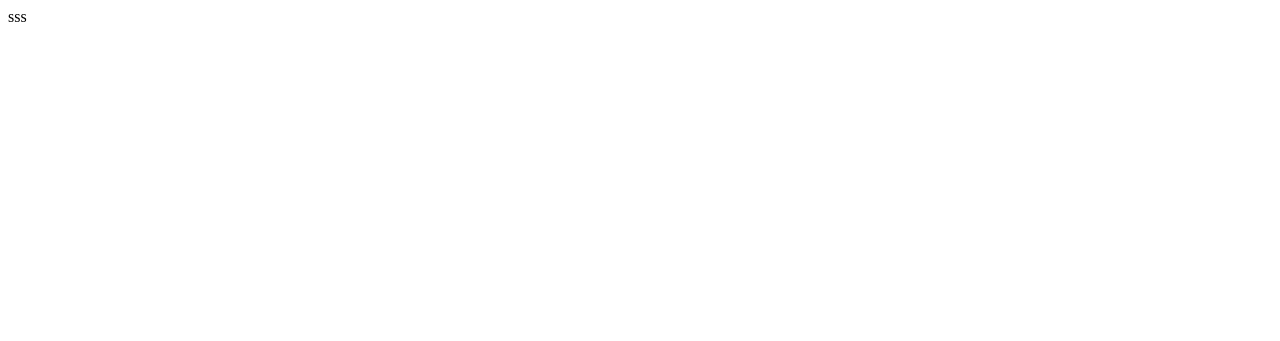
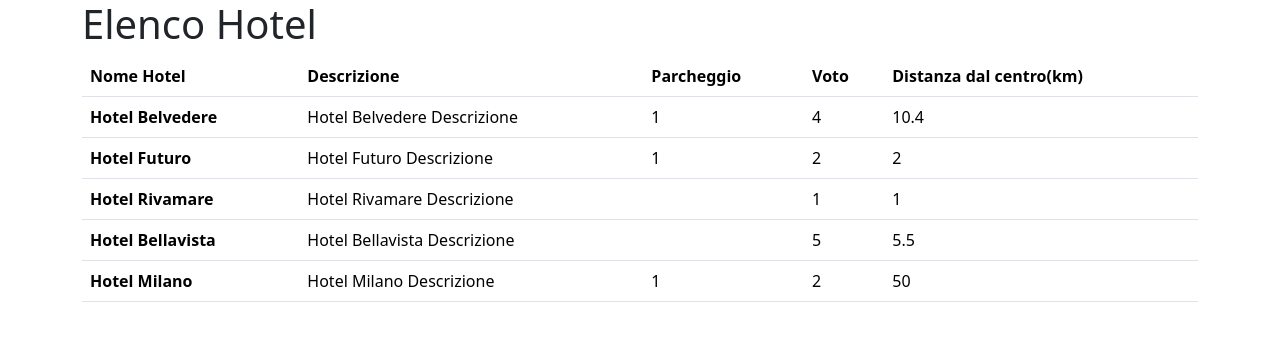
Before and after one commit to GiosciaFra/php-hotel, a PHP site: page / in a window 1280 px wide. Before the commit the part shown is almost empty. Shown: the top 341 px of the page. Run offline with PHP 8.4, Linux system fonts and the light colour scheme.

Commit message:
Stampato in pagina i datie 'abbozzato' tabella

```diff
--- a/index.php
+++ b/index.php
@@ -1,3 +1,47 @@
+<?php
+
+$hotels = [
+
+    [
+        'name' => 'Hotel Belvedere',
+        'description' => 'Hotel Belvedere Descrizione',
+        'parking' => true,
+        'vote' => 4,
+        'distance_to_center' => 10.4
+    ],
+    [
+        'name' => 'Hotel Futuro',
+        'description' => 'Hotel Futuro Descrizione',
+        'parking' => true,
+        'vote' => 2,
+        'distance_to_center' => 2
+    ],
+    [
+        'name' => 'Hotel Rivamare',
+        'description' => 'Hotel Rivamare Descrizione',
+        'parking' => false,
+        'vote' => 1,
+        'distance_to_center' => 1
+    ],
+    [
+        'name' => 'Hotel Bellavista',
+        'description' => 'Hotel Bellavista Descrizione',
+        'parking' => false,
+        'vote' => 5,
+        'distance_to_center' => 5.5
+    ],
+    [
+        'name' => 'Hotel Milano',
+        'description' => 'Hotel Milano Descrizione',
+        'parking' => true,
+        'vote' => 2,
+        'distance_to_center' => 50
+    ],
+
+];
+
+?>
+
 <!DOCTYPE html>
 <html lang="en">
 
@@ -5,10 +49,61 @@
     <meta charset="UTF-8">
     <meta name="viewport" content="width=device-width, initial-scale=1.0">
     <title>PHP Hotel</title>
+
+    <!-- Bootstrap -->
+    <link href="https://cdn.jsdelivr.net/npm/bootstrap@5.3.3/dist/css/bootstrap.min.css" rel="stylesheet"
+        integrity="sha384-QWTKZyjpPEjISv5WaRU9OFeRpok6YctnYmDr5pNlyT2bRjXh0JMhjY6hW+ALEwIH" crossorigin="anonymous">
 </head>
 
 <body>
-    sss
+
+    <div class="container">
+        <h1>Elenco Hotel</h1>
+        <table class="table">
+            <thead>
+                <tr>
+                    <th scope="col">Nome Hotel</th>
+                    <th scope="col">Descrizione</th>
+                    <th scope="col">Parcheggio</th>
+                    <th scope="col">Voto</th>
+                    <th scope="col">Distanza dal centro(km)</th>
+
+                </tr>
+            </thead>
+            <tbody>
+                <?php foreach ($hotels as $hotel): ?>
+                    <tr>
+                        <th scope="row">
+                            <?php echo $hotel['name']; ?>
+                        </th>
+                        <td>
+                            <?php echo $hotel['description'] ?>
+                        </td>
+                        <td>
+                            <?php echo $hotel['parking'] ?>
+                        </td>
+                        <td>
+                            <?php echo $hotel['vote'] ?>
+                        </td>
+                        <td>
+                            <?php echo $hotel['distance_to_center'] ?>
+                        </td>
+
+                    <?php endforeach; ?>
+            </tbody>
+        </table>
+    </div>
+
+
+
+
+
+
+
+    <!-- Script Bootstrap -->
+    <script src="https://cdn.jsdelivr.net/npm/bootstrap@5.3.3/dist/js/bootstrap.bundle.min.js"
+        integrity="sha384-YvpcrYf0tY3lHB60NNkmXc5s9fDVZLESaAA55NDzOxhy9GkcIdslK1eN7N6jIeHz"
+        crossorigin="anonymous"></script>
 </body>
 
 </html>
```
